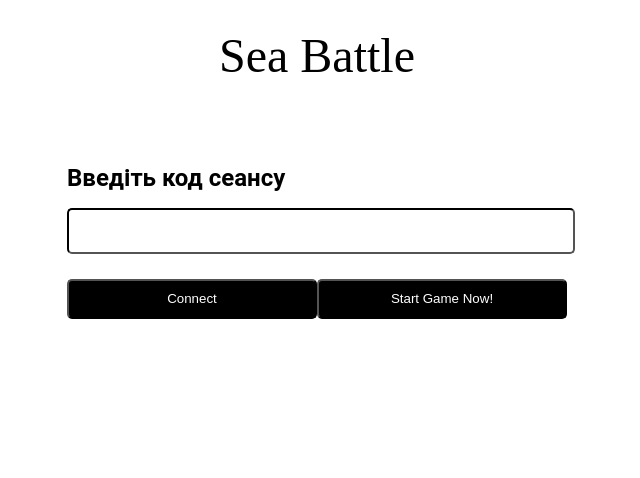
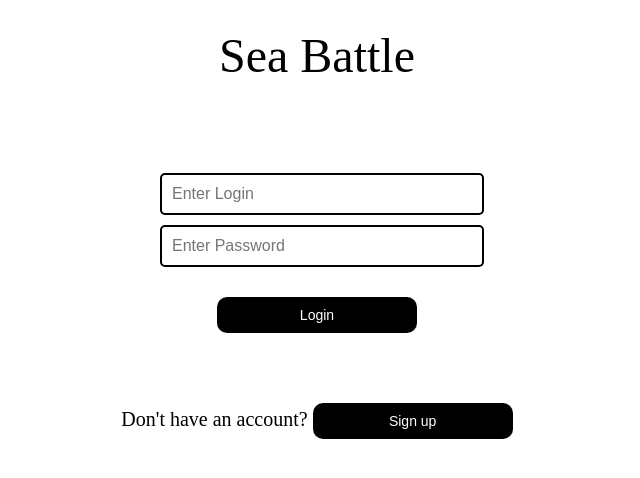
Before and after one commit to MaxKorop/Sea-battle, a React (Create React App) app in the folder client/: page / in a window 1280 px wide. Shown: the top 478 px of the page, without its empty margins (323-963 px from the left). Built offline with nearby package versions, Linux system fonts and the light colour scheme; a web font is replaced by a local one.

Commit message:
Login and Sign up commit

```diff
--- a/client/src/App.jsx
+++ b/client/src/App.jsx
@@ -2,13 +2,17 @@ import React from 'react';
 import GamePage from './GamePage';
 import {BrowserRouter, Route, Routes} from 'react-router-dom'
 import StartPage from './StartPage';
+import Login from './Login';
+import Signup from './Signup';
 
 const App = () => {
   return (
     <div>
       <BrowserRouter>
          <Routes>
-           <Route path='/' element={<StartPage/>}/>
+           <Route path='/' element={<Login />}/>
+           <Route path='/signup' element={<Signup />}/>
+           <Route path='/start' element={<StartPage/>}/>
            <Route path="/game" element={<GamePage />} />
          </Routes>
       </BrowserRouter>
--- /dev/null
+++ b/client/src/Login.jsx
@@ -0,0 +1,54 @@
+import React, { useState } from "react";
+import { useNavigate } from "react-router-dom";
+import Title from "./components/Title/Title";
+import "./Registration/loginPage.css";
+
+const Login = () => {
+    const navigate = useNavigate();
+    const [login, setLogin] = useState(""); // Стан для зберігання значення логіна
+    const [password, setPassword] = useState(""); // Стан для зберігання значення пароля
+
+    const handleNavigateToStartPage = () => {
+        navigate('/start');
+    };
+
+    const handleNavigateToSignupPage = () => {
+        navigate('/signup');
+    };
+
+    return (
+        <div className="login-container">
+            <div><Title/></div>
+            <div className="login-form">
+                <div className="input-group">
+                    <label htmlFor="login"></label>
+                    <input
+                        type="text"
+                        id="login"
+                        placeholder="Enter Login"
+                        className="input-field"
+                        value={login} // Значення логіна
+                        onChange={(e) => setLogin(e.target.value)} // Оновлення стану логіна
+                    />
+                </div>
+                <div className="input-group">
+                    <label htmlFor="password"></label>
+                    <input
+                        type="password"
+                        id="password"
+                        placeholder="Enter Password"
+                        className="input-field"
+                        value={password} // Значення пароля
+                        onChange={(e) => setPassword(e.target.value)} // Оновлення стану пароля
+                    />
+                </div>
+            </div>
+            <button className="login-button" onClick={handleNavigateToStartPage}>Login</button>
+            <div className="signup-link">
+                Don't have an account? <button className="signup-button" onClick={handleNavigateToSignupPage}>Sign up</button>
+            </div>
+        </div>
+    );
+};
+
+export default Login;
--- /dev/null
+++ b/client/src/Registration/SignupPage.css
@@ -0,0 +1,76 @@
+.signup-container {
+    display: flex;
+    flex-direction: column;
+    align-items: center;
+    justify-content: flex-start;
+    height: 100vh;
+}
+
+.signup-form {
+    margin-top: 20px;
+    display: flex;
+    flex-direction: column;
+    align-items: center;
+    padding-top: 70px;
+}
+
+.input-group {
+    margin-bottom: 10px;
+    display: flex;
+    align-items: center;
+}
+
+.input-field {
+    margin-left: 10px;
+    padding: 10px;
+    border: 2px solid black;
+    border-radius: 5px;
+    width: 300px;
+    font-size: 16px;
+}
+
+.signup-button {
+    width: 200px;
+    margin-top: 20px;
+    padding: 10px 20px;
+    background-color: black;
+    color: #fff;
+    border: none;
+    border-radius: 10px;
+    cursor: pointer;
+}
+
+.signup-button:hover {
+    background-color: blueviolet;
+}
+
+.login-link {
+    padding-top: 50px;
+    font-size: 20px;
+}
+
+.login-button {
+    font-size: 14px;
+    margin-top: 20px;
+    padding: 10px 20px;
+    background-color: black;
+    color: #fff;
+    border: none;
+    border-radius: 10px;
+    cursor: pointer;
+}
+
+.Signup-button:hover {
+    background-color: blueviolet;
+}
+
+.Signup-button {
+    width: 200px;
+    margin-top: 20px;
+    padding: 10px 20px;
+    background-color: black;
+    color: #fff;
+    border: none;
+    border-radius: 10px;
+    cursor: pointer;
+}
--- /dev/null
+++ b/client/src/Registration/loginPage.css
@@ -0,0 +1,68 @@
+.login-container {
+    display: flex;
+    flex-direction: column;
+    align-items: center;
+    justify-content: flex-start;
+    height: 100vh;
+
+}
+
+.login-form {
+    margin-top: 20px;
+    display: flex;
+    flex-direction: column;
+    align-items: center;
+    padding-top: 70px;
+}
+
+.input-group {
+    margin-bottom: 10px;
+    display: flex;
+    align-items: center;
+}
+
+.input-field {
+    margin-left: 10px;
+    padding: 10px;
+    border: 2px solid black;
+    border-radius: 5px;
+    width: 300px;
+    font-size: 16px;
+}
+
+
+.login-button {
+    width: 200px;
+    margin-top: 20px;
+    padding: 10px 20px;
+    background-color: black;
+    color: #fff;
+    border: none;
+    border-radius: 10px;
+    cursor: pointer;
+}
+
+.login-button:hover {
+    background-color: blueviolet;
+}
+
+
+.signup-link {
+    padding-top: 50px;
+    font-size: 20px;
+}
+
+.signup-button {
+    font-size: 14px;
+    margin-top: 20px;
+    padding: 10px 20px;
+    background-color: black;
+    color: #fff;
+    border: none;
+    border-radius: 10px;
+    cursor: pointer;
+}
+
+.signup-button:hover {
+    background-color: blueviolet;
+}
--- /dev/null
+++ b/client/src/Signup.jsx
@@ -0,0 +1,48 @@
+import React, { useState } from "react";
+import { useNavigate } from "react-router-dom";
+import "./Registration/SignupPage.css"
+import Title from "./components/Title/Title";
+
+const Signup = () => {
+    const navigate = useNavigate();
+    const [username, setUsername] = useState(""); // Стан для зберігання імені користувача
+    const [password, setPassword] = useState(""); // Стан для зберігання пароля
+    const handleNavigateToStartPage = () => {
+        navigate('/start');
+    };
+
+
+    return (
+        <div className="signup-container">
+            <Title />
+            <h2>Sign up</h2>
+            <div className="signup-form">
+                <div className="input-group">
+                    <label htmlFor="username"></label>
+                    <input
+                        type="text"
+                        id="username"
+                        placeholder="Enter your username"
+                        className="input-field"
+                        value={username}
+                        onChange={(e) => setUsername(e.target.value)}
+                    />
+                </div>
+                <div className="input-group">
+                    <label htmlFor="password"></label>
+                    <input
+                        type="password"
+                        id="password"
+                        placeholder="Enter your password"
+                        className="input-field"
+                        value={password}
+                        onChange={(e) => setPassword(e.target.value)}
+                    />
+                </div>
+                <button className="Signup-button" onClick={handleNavigateToStartPage}>Sign up</button>
+            </div>
+        </div>
+    );
+};
+
+export default Signup;
```
